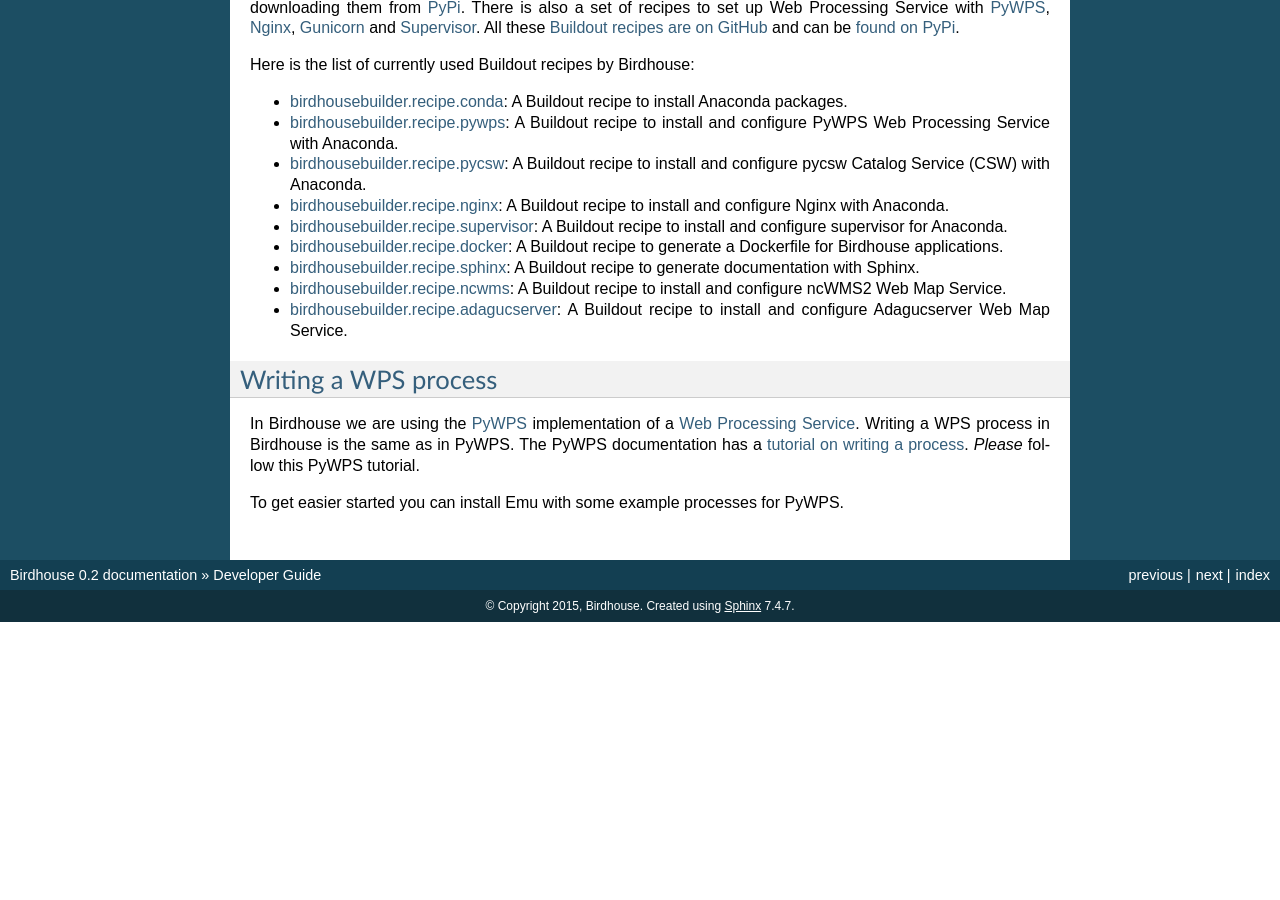
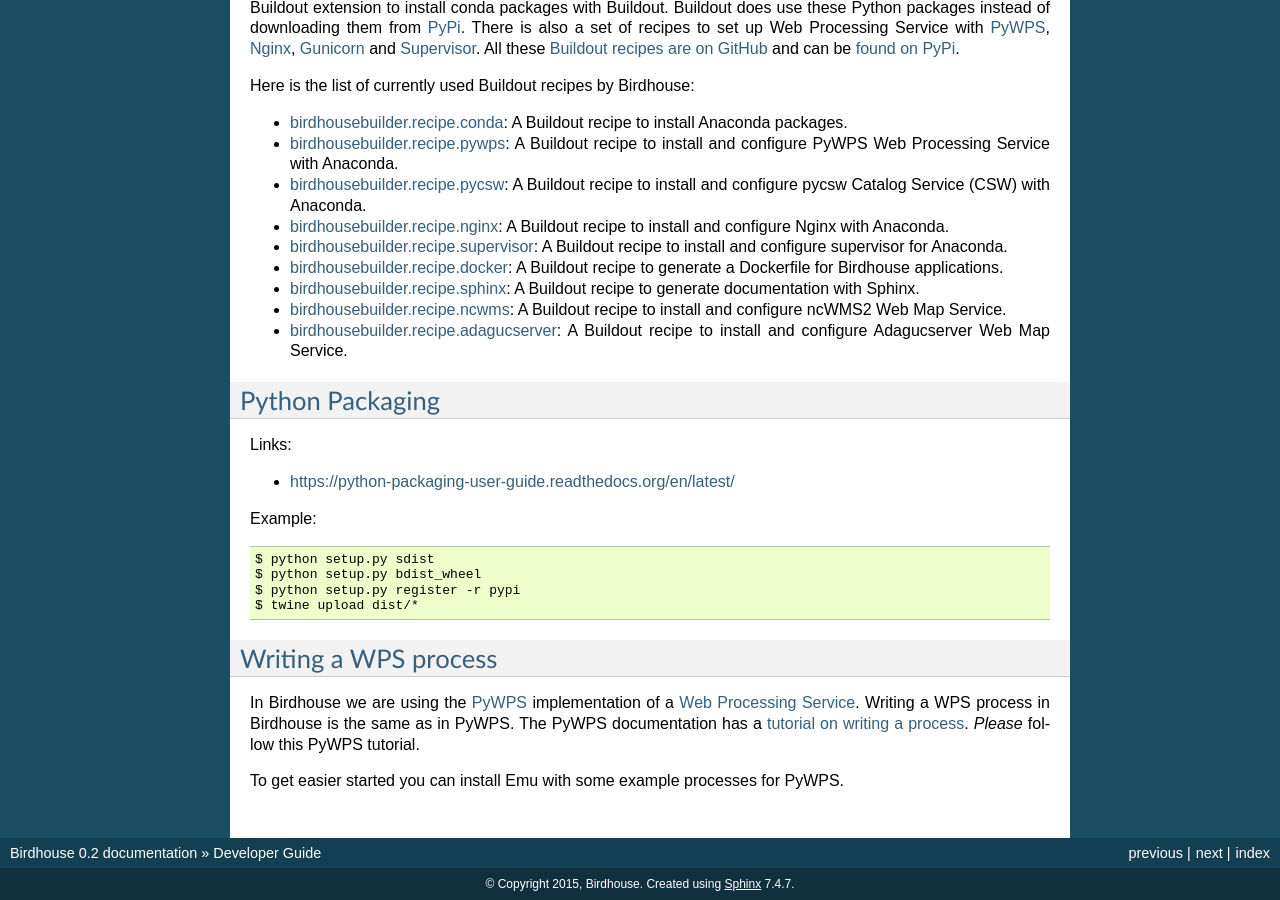
Before and after one commit to bird-house/birdhouse-docs, a Sphinx documentation site: the page built from docs/source/dev_guide.rst, in a window 1280 px wide and 900 px high, scrolled down 4536 px. Built offline with Sphinx 7.4.7, drawn with Linux system fonts in a browser that asks for light colours; before the commit the page ends 5158 px from its top, so only the background shows below that; some of the changed text lies outside the part shown.

Commit message:
python packaging added

```diff
--- a/docs/source/dev_guide.rst
+++ b/docs/source/dev_guide.rst
@@ -211,6 +211,22 @@
 * `birdhousebuilder.recipe.ncwms <https://pypi.python.org/pypi/birdhousebuilder.recipe.ncwms>`_: A Buildout recipe to install and configure ncWMS2 Web Map Service.
 * `birdhousebuilder.recipe.adagucserver <https://pypi.python.org/pypi/birdhousebuilder.recipe.adagucserver>`_: A Buildout recipe to install and configure Adagucserver Web Map Service.
 
+Python Packaging
+----------------
+
+Links:
+
+* https://python-packaging-user-guide.readthedocs.org/en/latest/
+
+Example:
+
+.. code-block:: sh
+
+    $ python setup.py sdist
+    $ python setup.py bdist_wheel
+    $ python setup.py register -r pypi
+    $ twine upload dist/*
+
 
 Writing a WPS process
 ---------------------
```
